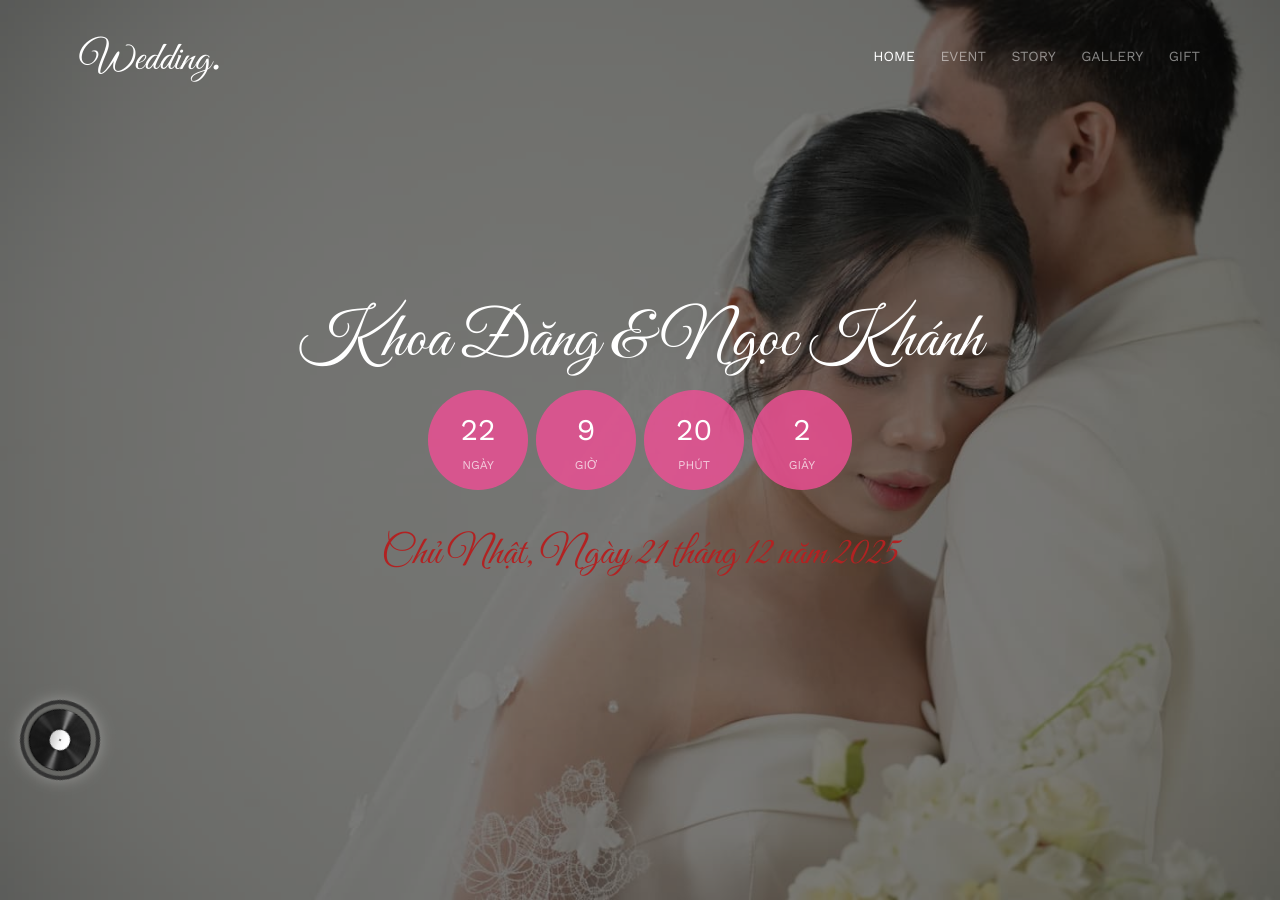
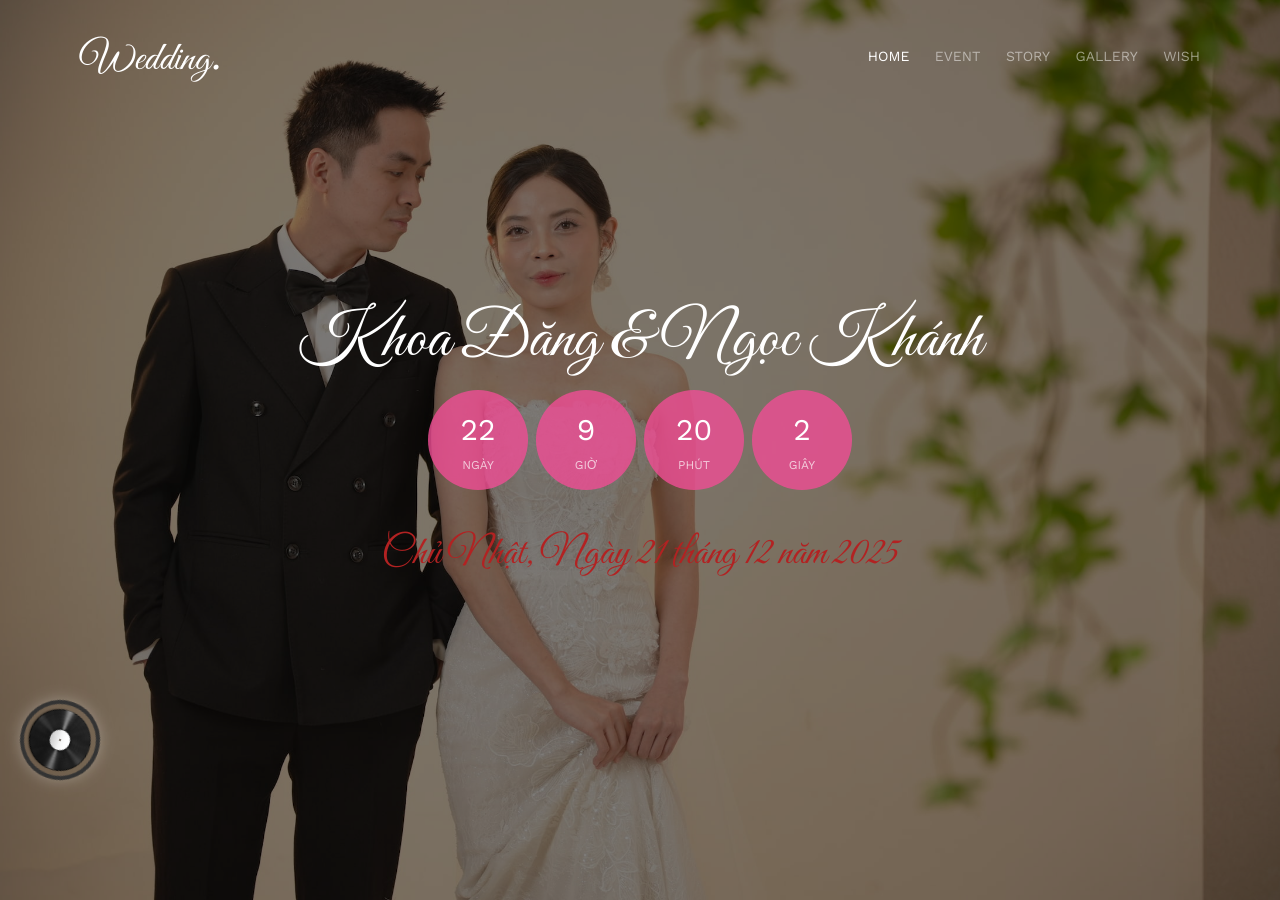
Before and after one commit to dang94/wed, a plain HTML site: page index.html in a window 1280 px wide. Shown: the top 900 px of the page. Drawn offline with nearby package versions, Linux system fonts and the light colour scheme; no server answers; files whose address does not match are found by name.

Commit message:
update background

```diff
--- a/css/style.css
+++ b/css/style.css
@@ -2176,8 +2176,36 @@ html {
 }
 
 .timestamp-muted {
-    /* Đặt màu xám nhạt hơn màu text-muted mặc định của B3 */
     color: #a0a0a0 !important;
-    /* Giảm độ mờ (opacity) xuống 75% */
     opacity: 0.75;
 }
+
+/** Slide show*/
+#fh5co-header {
+    background-image: none !important;
+    position: relative;
+}
+
+.slideshow-container {
+    position: absolute;
+    top: 0;
+    left: 0;
+    width: 100%;
+    height: 100%;
+    overflow: hidden;
+}
+
+.mySlides {
+    display: none;
+    width: 100%;
+    height: 100%;
+    position: absolute;
+    top: 0;
+    left: 0;
+}
+
+.mySlides img {
+    width: 100%;
+    height: 100%;
+    object-fit: cover;
+}
--- a/index.html
+++ b/index.html
@@ -74,7 +74,7 @@
 						<li><a href="#fh5co-event" class="scroll-link">Event</a></li>
 						<li><a href="#fh5co-couple-story" class="scroll-link">Story</a></li>
 						<li><a href="#fh5co-gallery" class="scroll-link">Gallery</a></li>
-						<li><a href="#gift-box" class="scroll-link">Gift</a></li>
+						<li><a href="#fh5co-message" class="scroll-link">wish</a></li>
 					</ul>
 				</div>
 			</div>
@@ -82,7 +82,20 @@
 		</div>
 	</nav>
 
-	<header id="fh5co-header" class="fh5co-cover nav-dark-bg" role="banner" style="background-image:url(images/img_bg_2.jpg);" data-stellar-background-ratio="0.5">
+	<header id="fh5co-header" class="fh5co-cover nav-dark-bg" role="banner" data-stellar-background-ratio="0.5">
+		<div class="slideshow-container">
+			<div class="mySlides">
+				<img src="images/slide-1.jpg" alt="slide 1">
+			</div>
+
+			<div class="mySlides">
+				<img src="images/slide-2.jpg" alt="slide 2">
+			</div>
+
+			<div class="mySlides">
+				<img src="images/slide-3.jpg" alt="slide 3">
+			</div>
+        </div>
 		<div class="overlay"></div>
 		<div class="container">
 			<div class="row">
@@ -212,7 +225,6 @@
 				<div class="col-md-8 col-md-offset-2 text-center fh5co-heading animate-box">
 					<span>We Love Each Other</span>
 					<h2>Our Story</h2>
-					<p>Far far away, behind the word mountains, far from the countries Vokalia and Consonantia, there live the blind texts.</p>
 				</div>
 			</div>
 			<div class="row">
@@ -707,6 +719,24 @@ document.addEventListener('DOMContentLoaded',()=>{
 
     fetchMessages();
 });
+
+// slide show
+var slideIndex = 0;
+
+showSlides();
+
+function showSlides() {
+    var slides = $(".mySlides");
+
+    slides.fadeOut(0);
+
+    slideIndex++;
+    if (slideIndex > slides.length) {
+        slideIndex = 1;
+    }
+    $(slides[slideIndex - 1]).fadeIn(1500);
+    setTimeout(showSlides, 4000);
+}
 </script>
 
 </script>
```
Also changed, not shown: images/couple-2.jpg, images/couple-3.jpg, images/couple-3_old.jpg (added), images/img_bg_3_old.jpg (added), images/slide-1.jpg (added), images/slide-2.jpg (added), images/slide-3.jpg (added), 1 other file.
